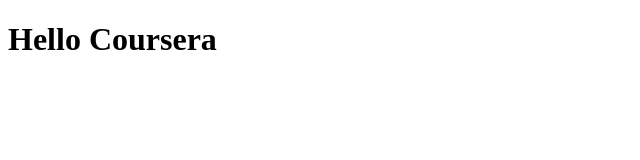
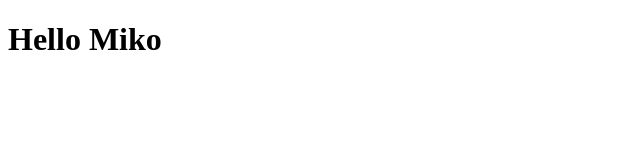
Before and after one commit to Kevchen/Coursera-test, a plain HTML site: page site/index.html in a window 1280 px wide. Shown: the whole page, without its empty margins (0-640 px from the left). Drawn offline with Linux system fonts and the light colour scheme.

Commit message:
addition to content

```diff
--- a/site/index.html
+++ b/site/index.html
@@ -4,6 +4,6 @@
 	<title>Hello Coursera</title>
 </head>
 <body>
-<h1>Hello Coursera</h1>
+<h1>Hello Miko</h1>
 </body>
 </html>
```
